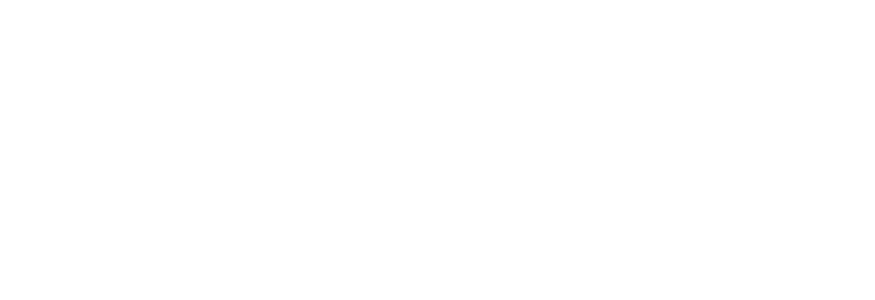
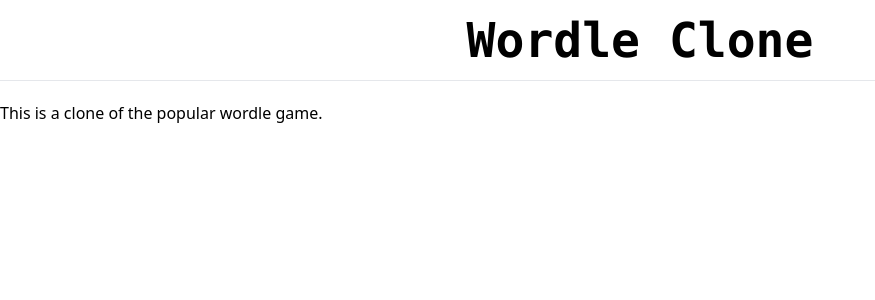
Before and after one commit to giulianocelani/wordle-clone, a React (Create React App) app: page / in a window 1280 px wide. Shown: the top 300 px of the page, without its empty margins (0-875 px from the left). Built offline with nearby package versions, Linux system fonts and the light colour scheme.

Commit message:
style: added tailwind

```diff
--- /dev/null
+++ b/postcss.config.js
@@ -0,0 +1,6 @@
+module.exports = {
+	plugins: {
+		tailwindcss: {},
+		autoprefixer: {}
+	}
+};
--- a/src/App.tsx
+++ b/src/App.tsx
@@ -1,5 +1,14 @@
 const App = () => {
-	return <div />;
+	return (
+		<div className='container mx-auto overflow-hidden fixed w-full h-full'>
+			<h1 className='text-5xl font-bold text-center my-4 pb-4 border-b'>
+				Wordle Clone
+			</h1>
+			<div className='my-5'>
+				<p>This is a clone of the popular wordle game.</p>
+			</div>
+		</div>
+	);
 };
 
 export default App;
--- a/src/index.css
+++ b/src/index.css
@@ -1,13 +1,24 @@
+@tailwind base;
+@tailwind components;
+@tailwind utilities;
+
 body {
-  margin: 0;
-  font-family: -apple-system, BlinkMacSystemFont, 'Segoe UI', 'Roboto', 'Oxygen',
-    'Ubuntu', 'Cantarell', 'Fira Sans', 'Droid Sans', 'Helvetica Neue',
-    sans-serif;
-  -webkit-font-smoothing: antialiased;
-  -moz-osx-font-smoothing: grayscale;
+	@apply overflow-hidden;
 }
 
-code {
-  font-family: source-code-pro, Menlo, Monaco, Consolas, 'Courier New',
-    monospace;
+* {
+	@apply m-0 p-0 box-border;
 }
+
+h1,
+h2,
+h3,
+h4,
+h5,
+h6 {
+	@apply font-mono;
+}
+
+#root {
+	@apply h-full flex flex-col items-center justify-start;
+}
--- /dev/null
+++ b/tailwind.config.js
@@ -0,0 +1,7 @@
+module.exports = {
+	content: ['./src/**/*.{ts,tsx}'],
+	theme: {
+		extend: {}
+	},
+	plugins: []
+};
```
Also changed, not shown: package.json (+4 -3 lines), 1 other file (tests, documents, lock files or other folders).
